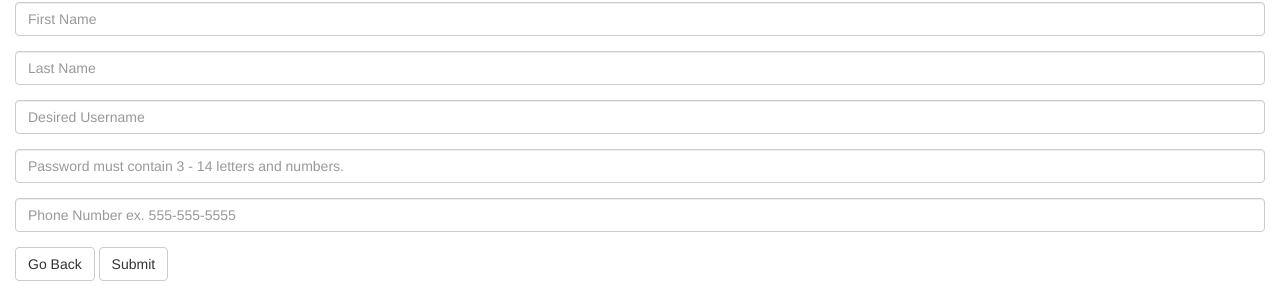
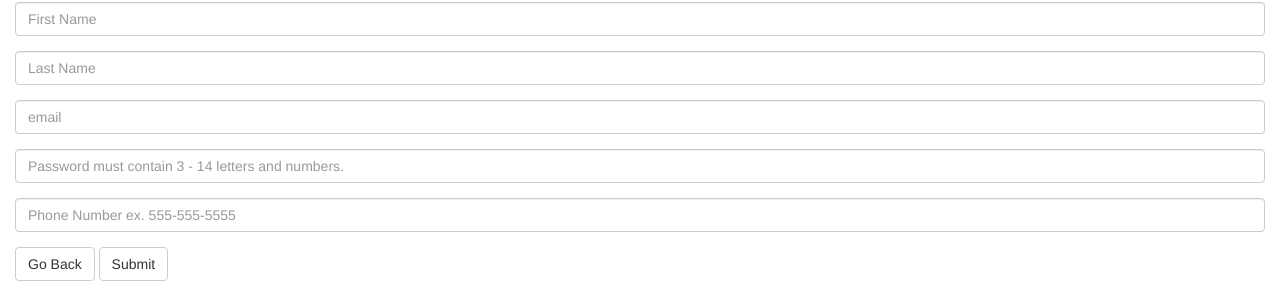
Before and after one commit to jeremyreynolds1/website, a PHP site: page /createNewUser.php in a window 1280 px wide. Shown: the part 141-442 px from the top of the page. Run offline with PHP 8.4, Linux system fonts and the light colour scheme; some libraries are stand-ins or nearby versions.

Commit message:
createNewUser is finished.

```diff
--- a/autoProject/createNewUser.php
+++ b/autoProject/createNewUser.php
@@ -15,7 +15,7 @@
 			//connect to sql database
 			$connection = mysqli_connect("localhost", "jeremy", "Tetapuleli^jurtyza", "auto");
 			//errors to be present
-			$firstNameError = $lastNameError = $emailError = $passwordError = $phoneNumberError = $databaseError = $warning = "";
+			$firstNameError = $lastNameError = $emailError = $passwordError = $phoneNumberError = $databaseError = $warning = $success = "";
 			//variables for use in validation
 			$firstName = $lastName = $email = $password = $phoneNumber = "";
 			$submit = true;
@@ -66,15 +66,15 @@
 			//valid entry
 			//email
 			//^\w+@[a-zA-Z_]+?\.[a-zA-Z]{2,3}$
-			/*if(!preg_match("/^\w+@[a-zA-Z_]+?\.[a-zA-Z]{2,3}$/", $email){
+			if(!preg_match("/^\w+@[a-zA-Z_]+?\.[a-zA-Z]{2,3}$/", $email)){
 				$emailError = "email invalid";
 				$submit = false;
-			}//
+			}//*/
 			//password
 			if(!preg_match("/^[a-zA-Z0-9]\w{3,14}$/", $password)){
 				$passwordError = "password invalid";
 				$submit = false;
-			}
+			}//*/
 			//phoneNumber
 			//([0-9][0-9][0-9])-([0-9][0-9][0-9])-([0-9][0-9][0-9][0-9])
 			if(!preg_match("/([0-9][0-9][0-9])-([0-9][0-9][0-9])-([0-9][0-9][0-9][0-9])/", $phoneNumber)){
@@ -84,6 +84,7 @@
 			//if everything passes, submit to customerInfo table
 			if($submit){
 				$query = mysqli_query($connection, "INSERT INTO customerInfo (firstName, lastName, email, phoneNumber, passHash) VALUES ('$firstName', '$lastName', '$email', '$phoneNumber', '$passHash')");
+				$success = "created new user";
 			}
 			else{
 				$warning = "could not submit";
@@ -107,6 +108,7 @@
 					<p><?php echo $emailError;?></p>
 					<p><?php echo $phoneNumberError;?></p>
 					<p><?php echo $databaseError;?></p>
+					<p><?php echo $success;?></p>
 				</div>
 			</div>
 		</header>
@@ -126,7 +128,7 @@
 							</div>
 							<div class="form-group">
 								<label class="sr-only">Email</label>
-								<input type="text" class="form-control" name="email" placeholder="Desired Username">
+								<input type="text" class="form-control" name="email" placeholder="email">
 							</div>
 							<div class="form-group">
 								<label class="sr-only">Password</label>
```
